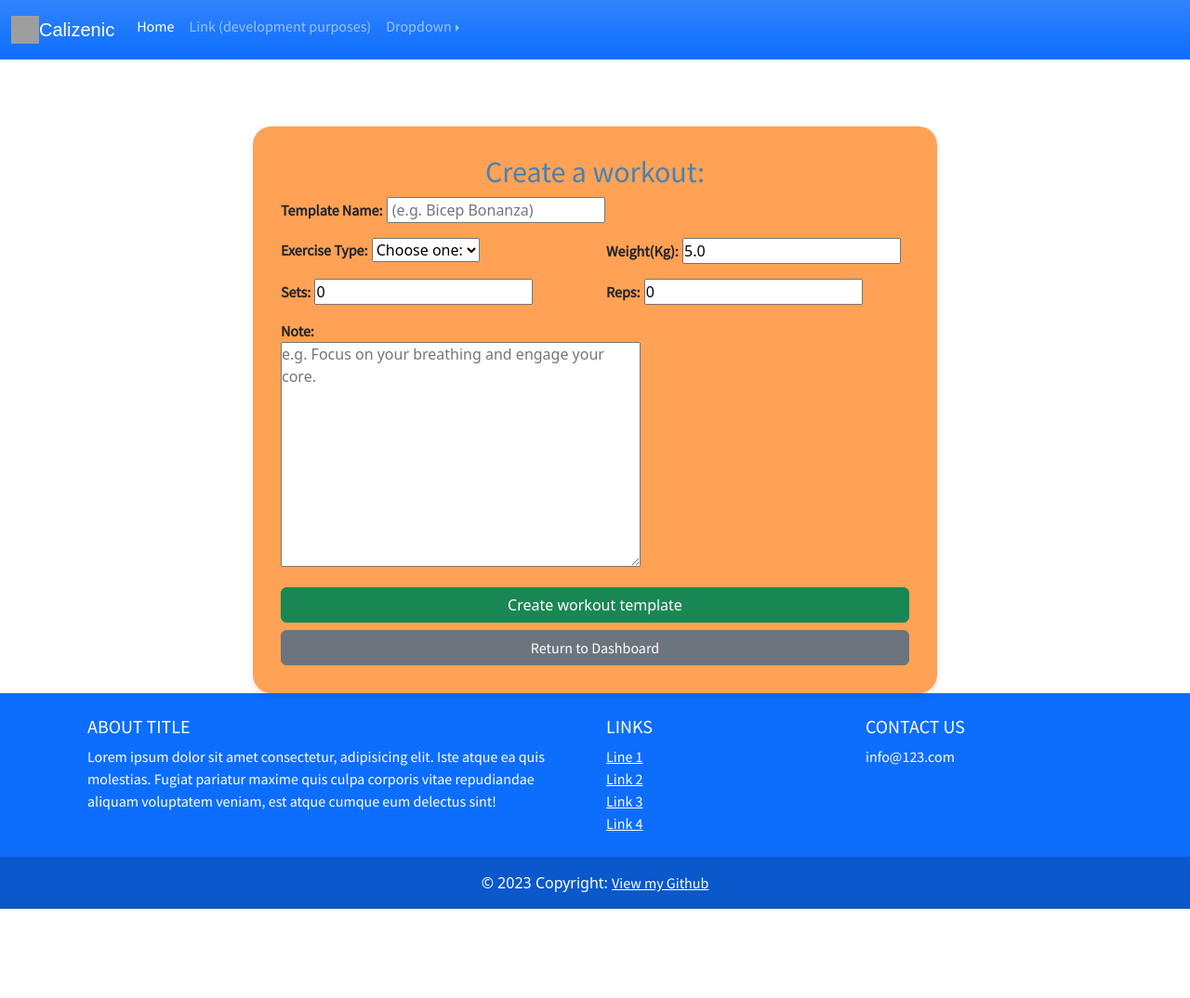
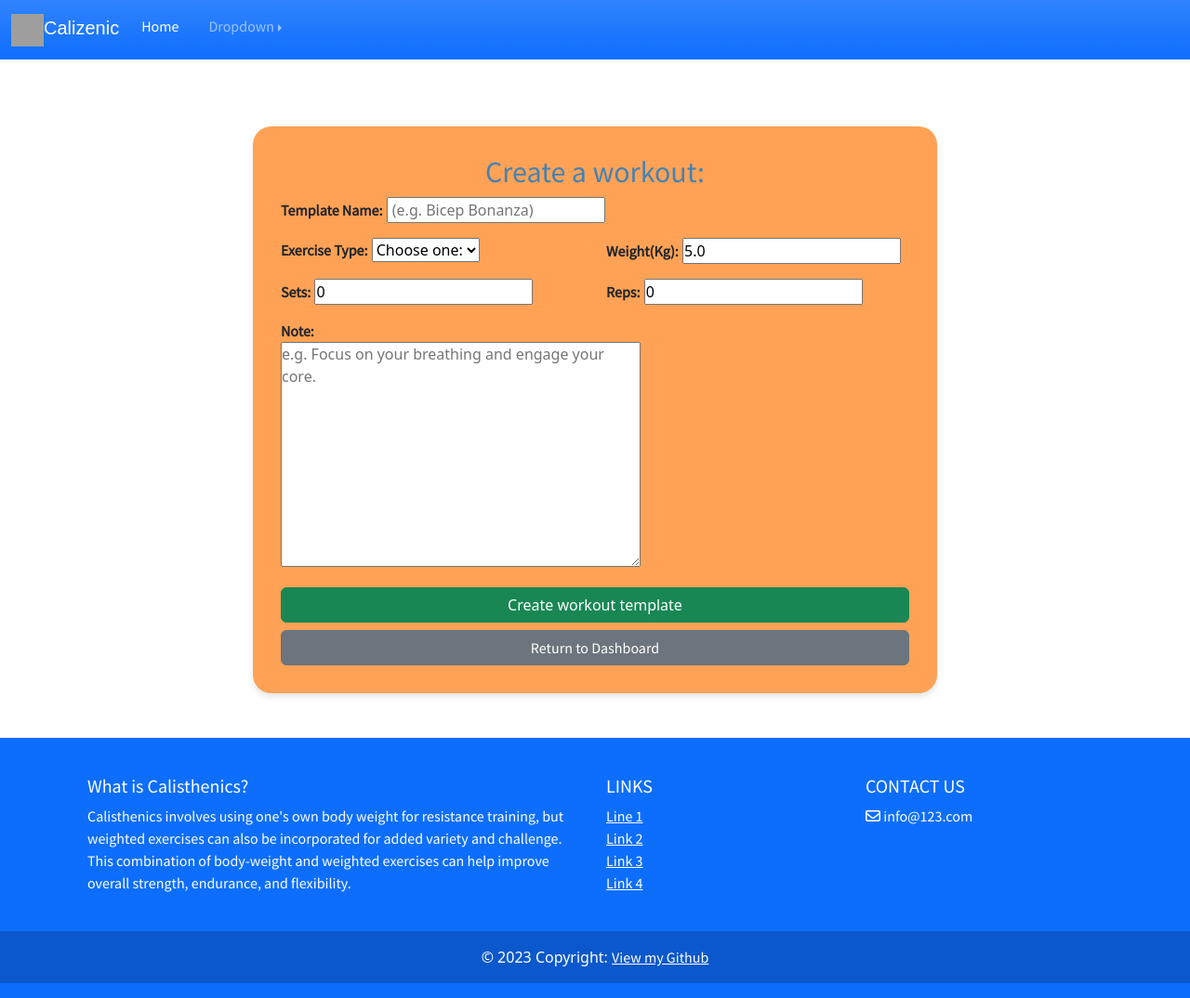
Before and after one commit to Ian-Garrigan/calizenic, a Django app: page /create-workout/ in a window 1280 px wide. Shown: the whole page at 93% size. Before the commit the page ends 978 px from the top, so only its background shows below. Run offline with Django 3.2, Linux system fonts and the light colour scheme; the visitor is signed in with stand-in values (Sample User, id 1); data that the repository does not hold is empty; some libraries are stand-ins or nearby versions; some web fonts are replaced; grey boxes are pictures that could not be loaded.

Commit message:
Create base.html conditional & edit content

```diff
--- a/templates/base.html
+++ b/templates/base.html
@@ -6,7 +6,8 @@
   <meta charset="UTF-8">
   <meta http-equiv="X-UA-Compatible" content="IE=edge">
   <meta name="viewport" content="width=device-width, initial-scale=1.0">
-  <link rel="icon" type="image/x-icon" href="https://res.cloudinary.com/dfwhnlt1s/image/upload/v1682090758/favicon_htdmdu.ico">
+  <link rel="icon" type="image/x-icon"
+    href="https://res.cloudinary.com/dfwhnlt1s/image/upload/v1682090758/favicon_htdmdu.ico">
   <!-- css link -->
   {% block css %}
   <link rel="stylesheet" href="{% static 'css/style.css' %}">
@@ -22,19 +23,27 @@
   <nav class="navbar navbar-expand-md sticky-top navbar-dark bg-primary bg-gradient">
     <div class="container-fluid">
       <a class="navbar-brand" href="{% url 'workouts:home' %}">
-        <img src="https://res.cloudinary.com/dfwhnlt1s/image/upload/v1681928298/calizenic-logo_lxswmb.png" class="d-inline-block align-top"
-          width="30" height="30" />Calizenic</a>
-      <button class="navbar-toggler" type="button" data-bs-toggle="collapse" data-bs-target="#navbarsExample01" aria-expanded="false" aria-label="Toggle navigation">
+        <img src="https://res.cloudinary.com/dfwhnlt1s/image/upload/v1681928298/calizenic-logo_lxswmb.png"
+          class="d-inline-block align-top" width="35" height="35" />Calizenic</a>
+      <button class="navbar-toggler" type="button" data-bs-toggle="collapse" data-bs-target="#navbarsExample01"
+        aria-expanded="false" aria-label="Toggle navigation">
         <span class="navbar-toggler-icon"></span>
       </button>
 
       <div class="collapse navbar-collapse" id="navbarsExample01">
         <ul class="navbar-nav me-auto mb-2">
           <li class="nav-item">
-            {% block pageactive %}<a class="nav-link active" aria-current="page" href="{% url 'workouts:home' %}">Home</a>{% endblock %}
+            {% block pageactive %}<a class="nav-link active" aria-current="page" href="{% url 'workouts:home' %}">
+              {% if request.resolver_match.url_name != 'home' %} Home
+              {% endif %}
+            </a>{% endblock %}
           </li>
           <li class="nav-item">
-            <a class="nav-link" href="{% url 'workouts:user-dashboard' %}">Link (development purposes)</a>
+            <a class="nav-link" href="{% url 'workouts:user-dashboard' %}">
+              {% if request.resolver_match.url_name == 'home' %}
+              LOGIN/Dashboard
+              {% endif %}
+            </a>
           </li>
           <li class="nav-item dropend">
             <a class="nav-link dropdown-toggle" href="#" id="dropdown01" data-bs-toggle="dropdown"
@@ -52,16 +61,20 @@
   <div class="jumbotron jumbotron-fluid bg-dark">
 
     <div class="jumbotron-background">
-      <img src="https://res.cloudinary.com/dfwhnlt1s/image/upload/v1681930020/stone-2127669_1920_pftpky.png" class="blur ">
+      <img src="https://res.cloudinary.com/dfwhnlt1s/image/upload/v1681930020/stone-2127669_1920_pftpky.png"
+        class="blur ">
     </div>
 
     <div class="container text-white">
 
-      <h1 class="display-4">Calisthenics is life</h1>
-      <p class="lead">Plan your workout and track your progress.<br> A simple tool for calisthenics enthusiasts.</p>
+      <h1 class="display-4">United by calisthenics</h1>
+      <p class="lead">Embark on a transformative journey to unlock your true potential and become the strongest version
+        of yourself.
+        <br>Calizenic is a simple tool for calisthenics enthusiasts.</p>
       <hr class="my-4">
       <p>Start Today</p>
-      {% block calltoaction %}<a class="btn btn-primary bg-gradient btn-lg" href="#" role="button">Learn more</a>{% endblock %}
+      {% block calltoaction %}<a class="btn btn-primary bg-gradient btn-lg" href="#" role="button">Learn
+        more</a>{% endblock %}
 
     </div>
 
@@ -71,32 +84,21 @@
 
 
   {% block content %}
-  <div class="container-fluid">
-    <div class="d-flex align-items-center py-5">
-      <div class="col-12 col-md-6 col-lg-4 mx-auto">
-      </div>
-    </div>
-  </div>
   {% endblock content %}
   <!-- Footer -->
-  <footer class="mt-auto bg-primary text-white">
-    <!-- Grid container -->
+  <footer class="py-3 mt-5 bg-primary text-white">
     <div class="container p-4">
-        <!--Grid row-->
       <div class="row">
-            <!--Grid column-->
         <div class="col-lg-6 col-md-12 mb-4 mb-md-0">
-                <h5 class="text-uppercase">About Title</h5>
+          <h5>What is Calisthenics?</h5>
 
           <p>
-                    Lorem ipsum dolor sit amet consectetur, adipisicing elit. Iste atque ea quis
-                    molestias. Fugiat pariatur maxime quis culpa corporis vitae repudiandae
-                    aliquam voluptatem veniam, est atque cumque eum delectus sint!
+            Calisthenics involves using one's own body weight for resistance training, but weighted exercises can also
+            be incorporated for added variety and challenge. This combination of body-weight and weighted exercises can
+            help improve overall strength, endurance, and flexibility.
           </p>
         </div>
-            <!--Grid column-->
 
-            <!--Grid column-->
         <div class="col-lg-3 col-md-6 mb-4 mb-md-0">
           <h5 class="text-uppercase">Links</h5>
 
@@ -115,28 +117,24 @@
             </li>
           </ul>
         </div>
-            <!--Grid column-->
 
-            <!--Grid column-->
         <div class="col-lg-3 col-md-6 mb-4 mb-md-0">
           <h5 class="text-uppercase">Contact Us</h5>
           <p><i class="fa fa-envelope-o mr-3"></i> info@123.com</p>
         </div>
-            <!--Grid column-->
       </div>
-        <!--Grid row-->
     </div>
-    <!-- Grid container -->
 
-    <!-- Copyright -->
     <div class="text-center p-3" style="background-color: rgba(0, 0, 0, 0.2);">
       © {% now "Y" %} Copyright:
       <a class="text-white" href="https://github.com/Ian-Garrigan/calizenic">View my Github</a>
     </div>
-    <!-- Copyright -->
   </footer>
+  <!-- Font Awesome Script -->
+  <script src="https://kit.fontawesome.com/f2bd25728d.js" crossorigin="anonymous"></script>
   <!-- Footer -->
 </body>
+<!-- scripts -->
 <script src="{% static 'javascript/script.js' %}"></script>
 <script src="https://cdn.jsdelivr.net/npm/bootstrap@5.3.0-alpha3/dist/js/bootstrap.bundle.min.js"
   integrity="sha384-ENjdO4Dr2bkBIFxQpeoTz1HIcje39Wm4jDKdf19U8gI4ddQ3GYNS7NTKfAdVQSZe" crossorigin="anonymous"></script>
```
Lines whose indentation alone changed are shown as unchanged.
